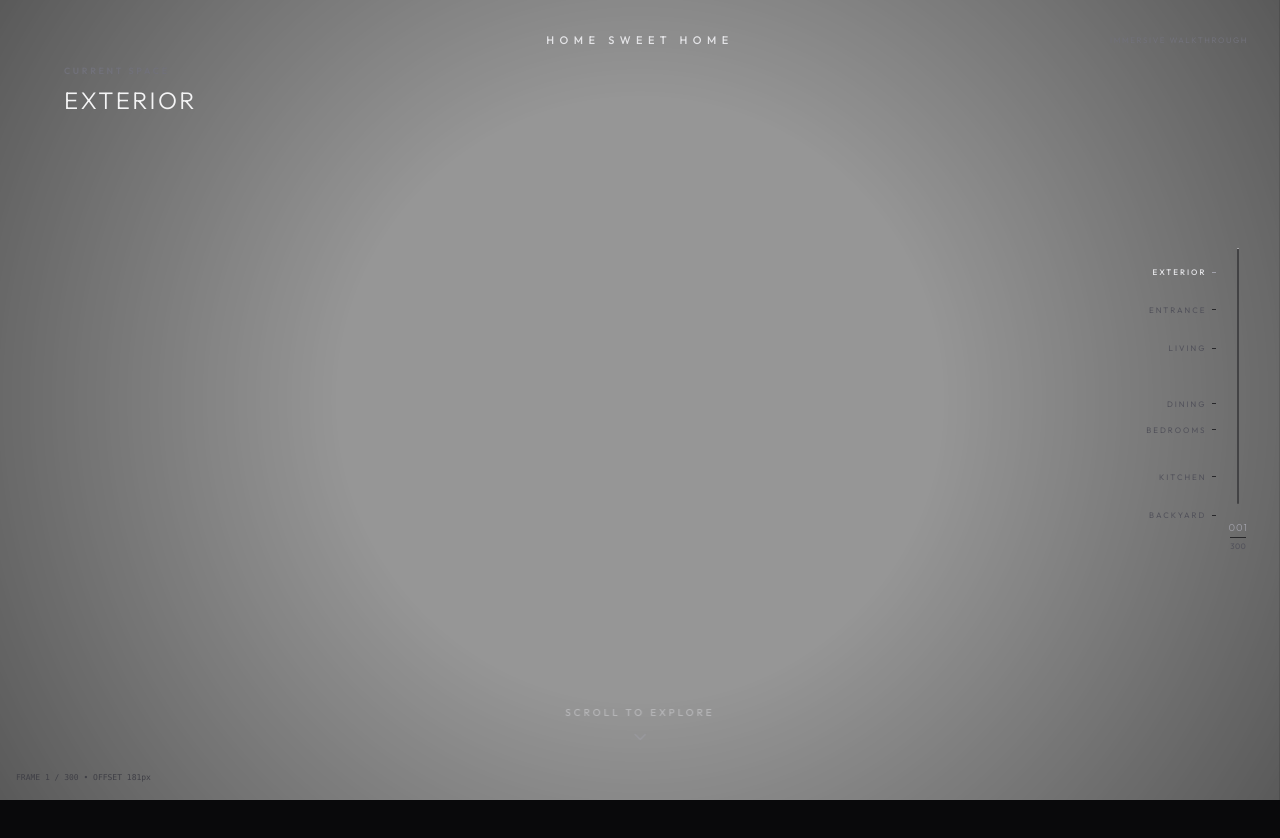
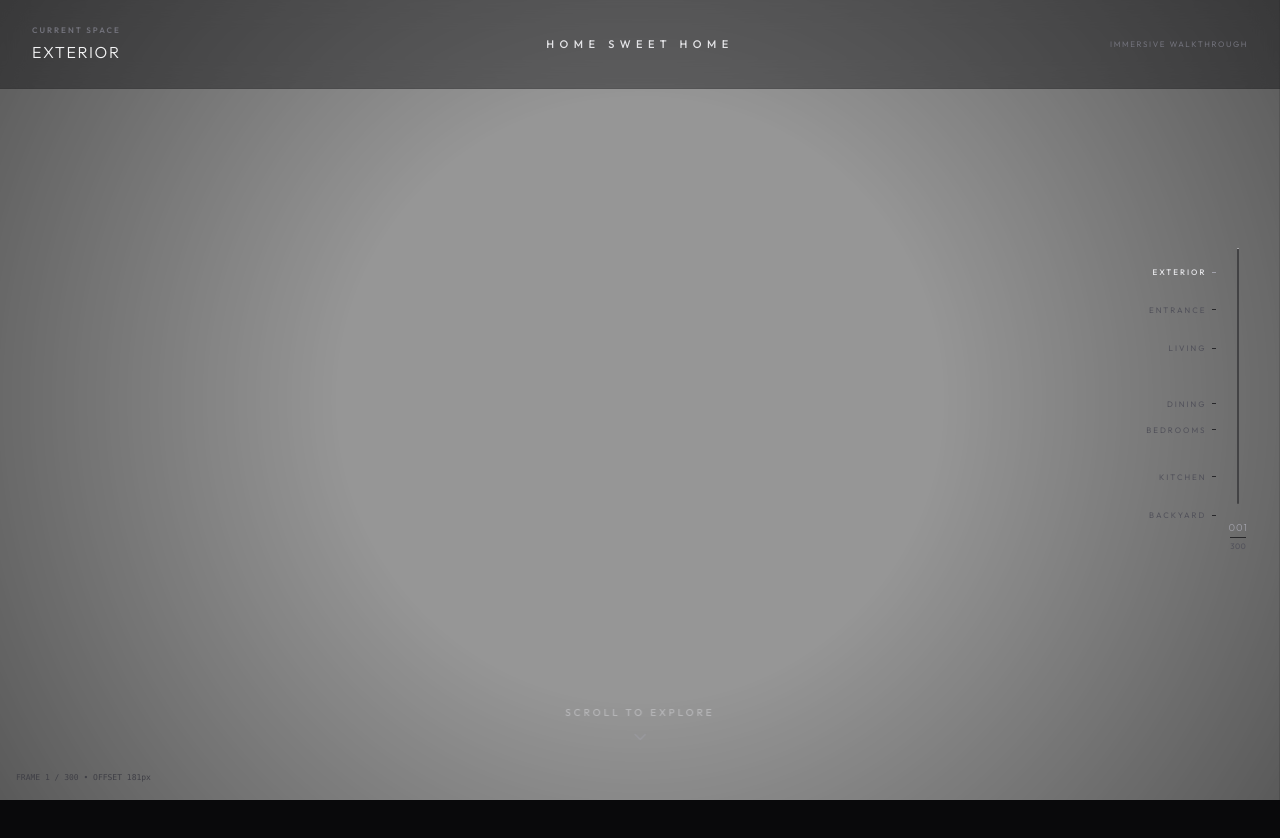
Before and after one commit to teklitzadmin/house-tour, a React (Vite) app: page / in a window 1280 px wide. Shown: the top 838 px of the page. Built offline with nearby package versions, Linux system fonts and the light colour scheme.

Commit message:
feat: make header full-width translucent topbar and keep visible over end overlay

```diff
--- a/src/components/RoomLabel.tsx
+++ b/src/components/RoomLabel.tsx
@@ -7,11 +7,11 @@ interface RoomLabelProps {
 
 export const RoomLabel: React.FC<RoomLabelProps> = ({ location }) => {
   return (
-    <div className="absolute top-8 left-8 z-30 flex flex-col pointer-events-none select-none">
-      <span className="text-[9px] tracking-[0.3em] text-zinc-500 font-semibold uppercase mb-1.5 font-sans">
+    <div className="flex flex-col pointer-events-none select-none">
+      <span className="text-[8px] tracking-[0.25em] text-zinc-500 font-semibold uppercase mb-1 font-sans">
         Current Space
       </span>
-      <h2 className="text-xl md:text-2xl font-light tracking-widest text-zinc-100 uppercase font-sans transition-all duration-300">
+      <h2 className="text-sm md:text-base font-light tracking-widest text-zinc-100 uppercase font-sans transition-all duration-300">
         {location}
       </h2>
     </div>
--- a/src/components/ScrollExperience.tsx
+++ b/src/components/ScrollExperience.tsx
@@ -114,8 +114,8 @@ export const ScrollExperience: React.FC = () => {
         {/* Immersive Frame Viewer */}
         <FrameViewer progress={progress} />
 
-        {/* Minimal UI Overlay Header */}
-        <header className="absolute top-8 left-8 right-8 z-30 flex justify-between items-center pointer-events-none select-none">
+        {/* Translucent UI Overlay Header */}
+        <header className="absolute top-0 left-0 right-0 z-50 flex justify-between items-center px-8 py-5 md:py-6 bg-zinc-950/40 backdrop-blur-md border-b border-zinc-900/10 pointer-events-none select-none">
           {/* Room / Location label */}
           <div className="flex-1">
             <RoomLabel
```
